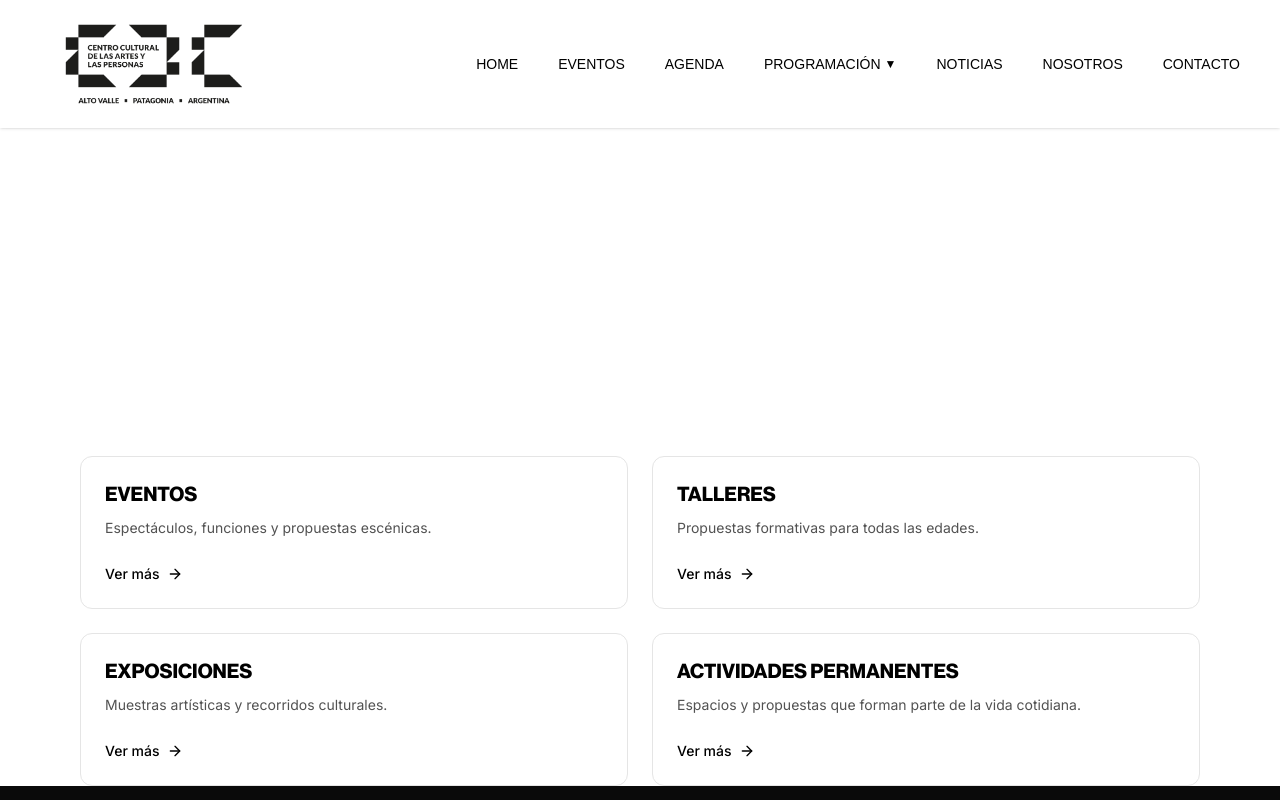
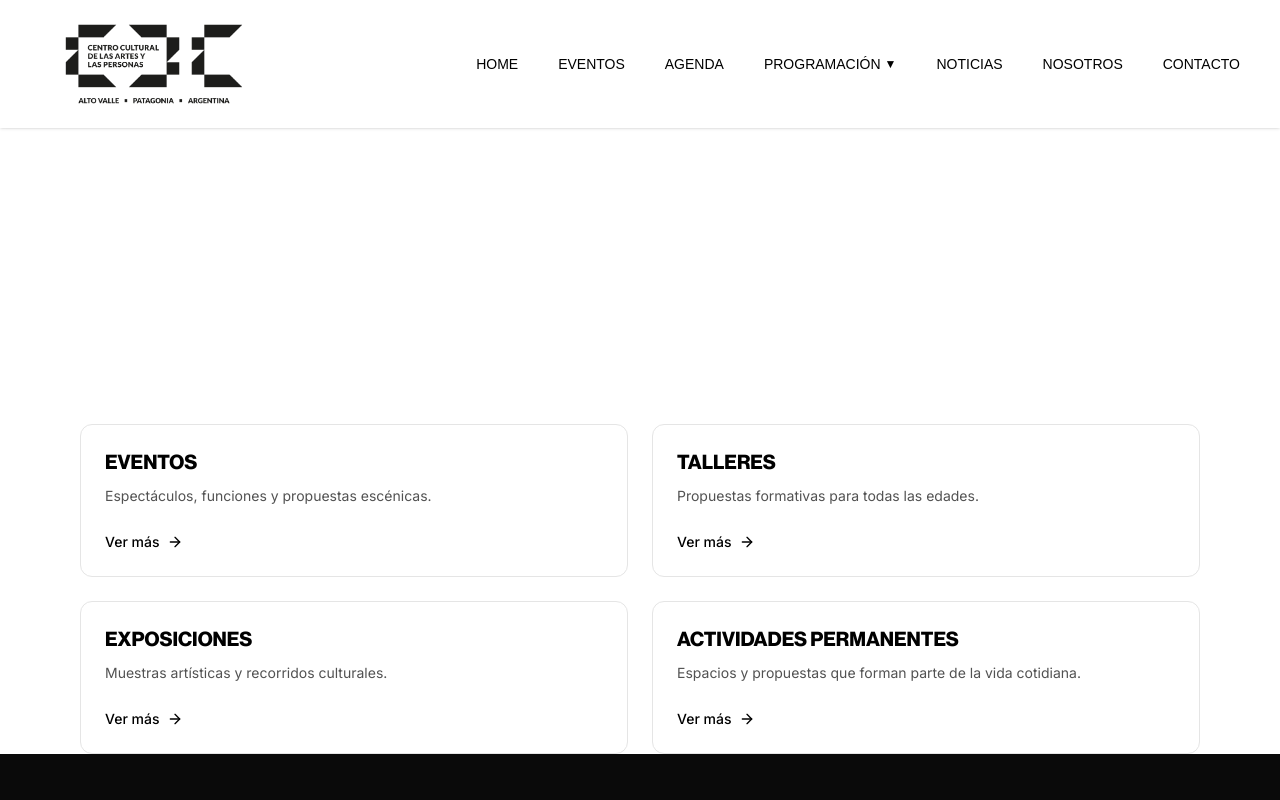
Before and after one commit to kevkarlion/casa-de-la-cultura, a Next.js app: page /programacion in a window 1280 px wide. Shown: the top 800 px of the page. Built offline with nearby package versions, Linux system fonts and the light colour scheme; a web font is replaced by a local one.

Commit message:
padding h1s

```diff
--- a/app/programacion/page.tsx
+++ b/app/programacion/page.tsx
@@ -30,7 +30,7 @@ const items = [
 
 export default function Programacion() {
   return (
-    <section className="mx-auto mt-24 max-w-6xl px-4">
+    <section className="mx-auto pt-16 max-w-6xl px-4">
       {/* ================= HEADER ================= */}
       <header className="mb-16 text-center">
         <h1 className="
```
